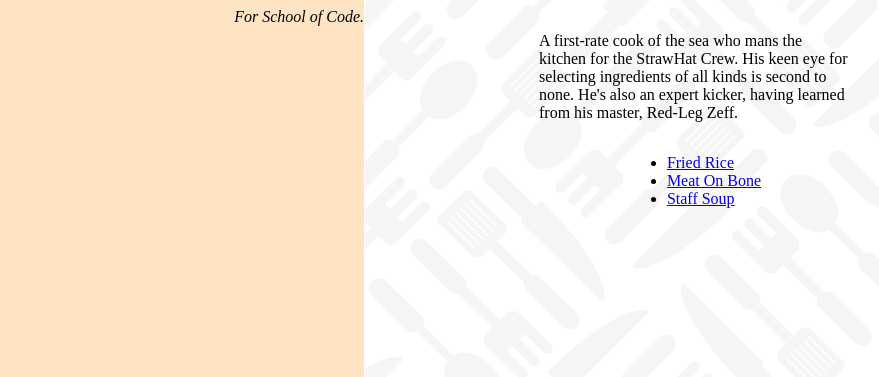
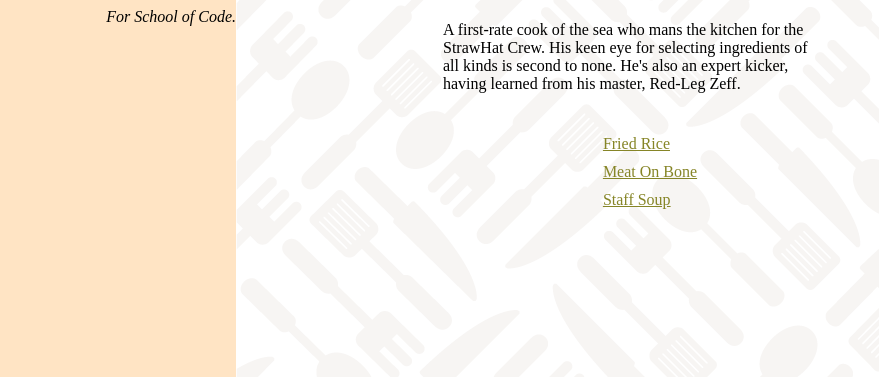
Before and after one commit to swirly-way/SOC-recipes, a plain HTML site: page index.html in a window 1280 px wide. Shown: the part 423-800 px from the top of the page, without its empty margins (276-1155 px from the left). Drawn offline with Linux system fonts and the light colour scheme.

Commit message:
Realocate space available to both sides and style items in list.
Reassign space split between left and right. Remove dots from list items and change color of link text when static and hovered.

```diff
--- a/style.css
+++ b/style.css
@@ -11,7 +11,7 @@ html,body {
 .content-left{
     background-color: bisque;
     display: flex;
-    width: 50%;
+    width: 40%;
     height: 100%;
     flex-direction: column;
     justify-content: center;
@@ -21,7 +21,7 @@ html,body {
 .content-right{
     background-image: url("./recipe-img/bg-image.png");
     display: flex;
-    width: 50%;
+    width: 60%;
     height: 100%;
     flex-direction: column;
     justify-content: center;
@@ -39,3 +39,19 @@ html,body {
     width: 50%;
 
 }
+
+ul {
+    list-style: none;
+  }
+
+  a:link, a:visited {
+    color: rgb(134, 133, 39);
+  }
+
+  a:hover {
+    color: rgb(173, 71, 40);
+  }
+
+  li {
+    margin: 10px 0;
+  }
```
